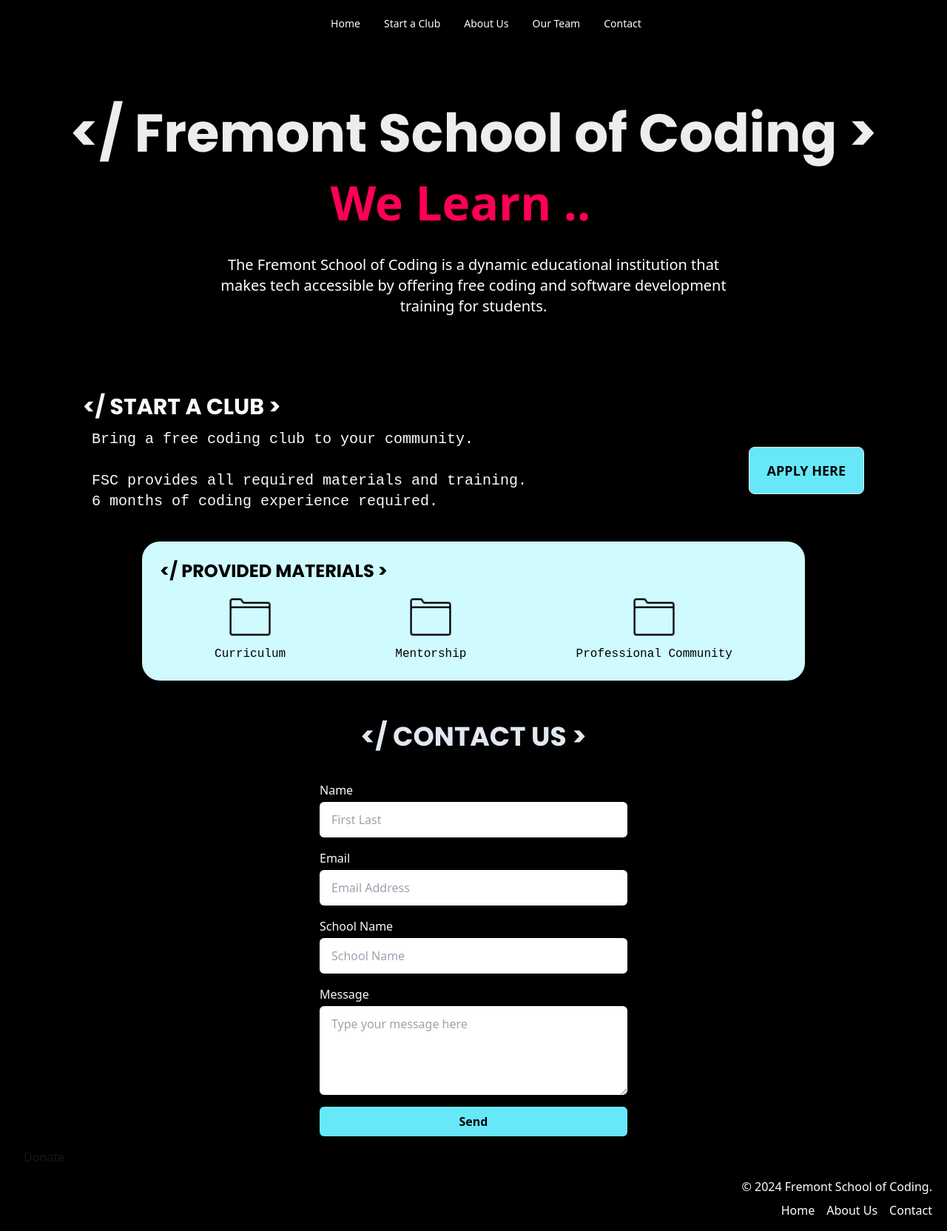
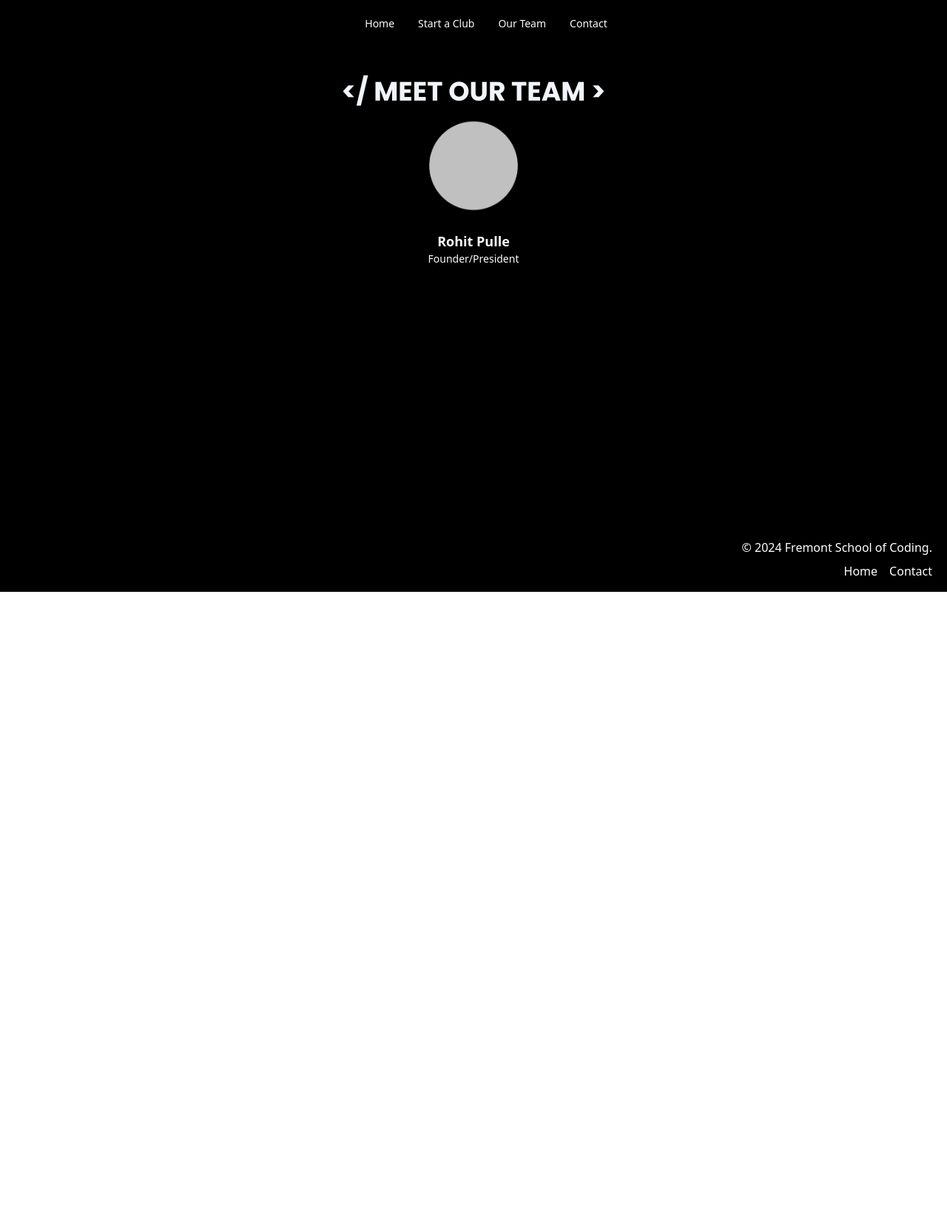
Before and after one commit to rpulle/fremontschoolofcoding, a React (Vite) app: page /our-team in a window 1280 px wide. Shown: the whole page at 74% size. After the commit the page ends 800 px from the top, so only its background shows below. Built offline with nearby package versions, Linux system fonts and the light colour scheme; a web font is replaced by a local one.

Commit message:
updated nav

```diff
--- a/src/App.jsx
+++ b/src/App.jsx
@@ -1,5 +1,5 @@
 import React from 'react';
-import { BrowserRouter as Router } from 'react-router-dom';
+import { BrowserRouter as Router, Routes, Route } from 'react-router-dom';
 import Navbar from './components/Navbar';
 import Home from './components/HomeInfo';
 import Aboutus from './components/Aboutus';
@@ -8,18 +8,28 @@ import Contact from './components/Contact';
 import Startclub from './components/Startclub';
 import Donate from './components/Donate';
 import Footer from './components/Footer';
+import BubbleBackground from './components/Bubblebackground';
+
 function App() {
   return (
-    <Router> {/* Ensure the Router wraps the entire app */}
+    <Router>
       <div className="flex flex-col min-h-screen">
         <Navbar />
 
         <main className="flex-grow px-4 sm:px-6 lg:px-8">
-          {/* Section-based rendering */}
-          <Home />
-          <Startclub />
-          <Contact />
-          <Donate />
+          <Routes>
+            {/* Main scrolling page */}
+            <Route path="/" element={
+              <>
+                <Home />
+                <Startclub />
+                <Contact />
+              </>
+            } />
+            {/* Separate pages for About Us and Our Team */}
+            {/* <Route path="/about-us" element={<Aboutus />} /> */}
+            <Route path="/our-team" element={<Ourteam />} />
+          </Routes>
         </main>
 
         <Footer />
--- /dev/null
+++ b/src/components/BubbleBackground.css
@@ -0,0 +1,30 @@
+.bubble-background {
+    position: absolute;
+    top: 0;
+    left: 0;
+    width: 100%;
+    height: 100%;
+    overflow: hidden;
+    background: #000; /* Change background color if needed */
+  }
+
+  .bubble {
+    position: absolute;
+    bottom: -150px;
+    width: 50px;
+    height: 50px;
+    background: rgba(255, 255, 255, 0.5);
+    border-radius: 50%;
+    animation: bubble 10s infinite;
+  }
+
+  @keyframes bubble {
+    0% {
+      transform: translateX(0) translateY(0);
+      opacity: 1;
+    }
+    100% {
+      transform: translateX(calc(100vw - 50px)) translateY(-100vh);
+      opacity: 0;
+    }
+  }
--- /dev/null
+++ b/src/components/Bubblebackground.jsx
@@ -0,0 +1,15 @@
+import React from 'react';
+import './BubbleBackground.css';
+
+const BubbleBackground = () => {
+  return (
+    <div className="bubble-background">
+      <div className="bubble"></div>
+      <div className="bubble"></div>
+      <div className="bubble"></div>
+      {/* Add more bubbles as needed */}
+    </div>
+  );
+};
+
+export default BubbleBackground;
--- a/src/components/Contact.jsx
+++ b/src/components/Contact.jsx
@@ -60,13 +60,13 @@ const Contact = () => {
             rows="4"
             name="message"  // Added name attribute
             placeholder="Type your message here"
-            className="mt-1 block w-full border-gray-300 rounded-md shadow-sm py-3 px-4 focus:border-[#273c60] focus:ring focus:ring-[#273c60]/50"
+            className="mt-1 block w-full border-gray-300 rounded-md shadow-sm py-3 px-4 focus:bg-cyan-800 focus:ring focus:ring-[#273c60]/50"
             required
           />
         </label>
         <button
           type="submit"
-          className="w-full py-2 px-4 bg-cyan-300 text-black font-semibold rounded-md hover:bg-[#334c76] focus:outline-none focus:ring-2 focus:ring-[#273c60]/50"
+          className="w-full py-2 px-4 bg-cyan-300 text-black font-semibold rounded-md hover:bg-cyan-800 focus:outline-none focus:ring-2 focus:ring-[#273c60]/50"
         >
           Send
         </button>
--- a/src/components/Footer.jsx
+++ b/src/components/Footer.jsx
@@ -10,7 +10,7 @@ const Footer = () => {
           <p>&copy; 2024 Fremont School of Coding.</p>
           <ul className="flex justify-end space-x-4 mt-2">
             <li><Link to="/">Home</Link></li>
-            <li><Link to="/about">About Us</Link></li>
+            {/* <li><Link to="/about">About Us</Link></li> */}
             <li><Link to="/contact">Contact</Link></li>
           </ul>
         </div>
--- a/src/components/Startclub.jsx
+++ b/src/components/Startclub.jsx
@@ -13,7 +13,12 @@ const Startclub = () => {
           FSC provides all required materials and training.<br />
           6 months of coding experience required.
         </p>
-        <button className="btn btn-xs sm:btn-sm md:btn-md lg:btn-lg bg-cyan-300 text-black mt-4 lg:mt-0">APPLY HERE</button>
+        <a href="https://forms.gle/RTNQKWmAMRgHnb1R6" target="_blank" rel="noopener noreferrer">
+  <button className="btn btn-xs sm:btn-sm md:btn-md lg:btn-lg bg-cyan-300 text-black mt-4 lg:mt-0">
+    APPLY HERE
+  </button>
+</a>
+
       </div>
       <div className="bg-cyan-100 rounded-3xl w-full max-w-4xl mx-auto p-6">
         <h1 className='text-left font-bold text-2xl text-black' style={{ fontFamily: 'Poppins, sans-serif' }}>
--- a/src/components/navbar.jsx
+++ b/src/components/navbar.jsx
@@ -1,5 +1,6 @@
 import React from 'react';
 import { Link as ScrollLink } from 'react-scroll'; // Import Link from react-scroll for smooth scrolling
+import { Link as RouterLink } from 'react-router-dom'; // For routing
 import Fsc from '../assets/fsc.png';
 
 const Navbar = () => {
@@ -34,28 +35,26 @@ const Navbar = () => {
           <ul className="menu menu-horizontal px-1" style={{ display: 'flex', alignItems: 'center', margin: 0, padding: 0 }}>
             <li>
               <ScrollLink to="home-section" smooth={true} duration={500}>
-                Home
+                <RouterLink to="/">Home</RouterLink>
               </ScrollLink>
             </li>
             <li>
               <ScrollLink to="startclub-section" smooth={true} duration={500}>
-                Start a Club
+              <RouterLink to="/">Start a Club</RouterLink>
               </ScrollLink>
             </li>
+            {/* <li>
+              <RouterLink to="/about-us">About Us</RouterLink>
+            </li> */}
             <li>
-              <ScrollLink to="about-section" smooth={true} duration={500}>
-                About Us
-              </ScrollLink>
+              <RouterLink to="/our-team">Our Team</RouterLink>
             </li>
             <li>
-              <ScrollLink to="ourteam-section" smooth={true} duration={500}>
-                Our Team
-              </ScrollLink>
-            </li>
-            <li>
-              <ScrollLink to="contact-section" smooth={true} duration={500}>
+              <RouterLink to="/" onClick={() => setTimeout(() => {
+                document.getElementById('contact-section').scrollIntoView({ behavior: 'smooth' });
+              }, 0)}>
                 Contact
-              </ScrollLink>
+              </RouterLink>
             </li>
           </ul>
         </div>
```
